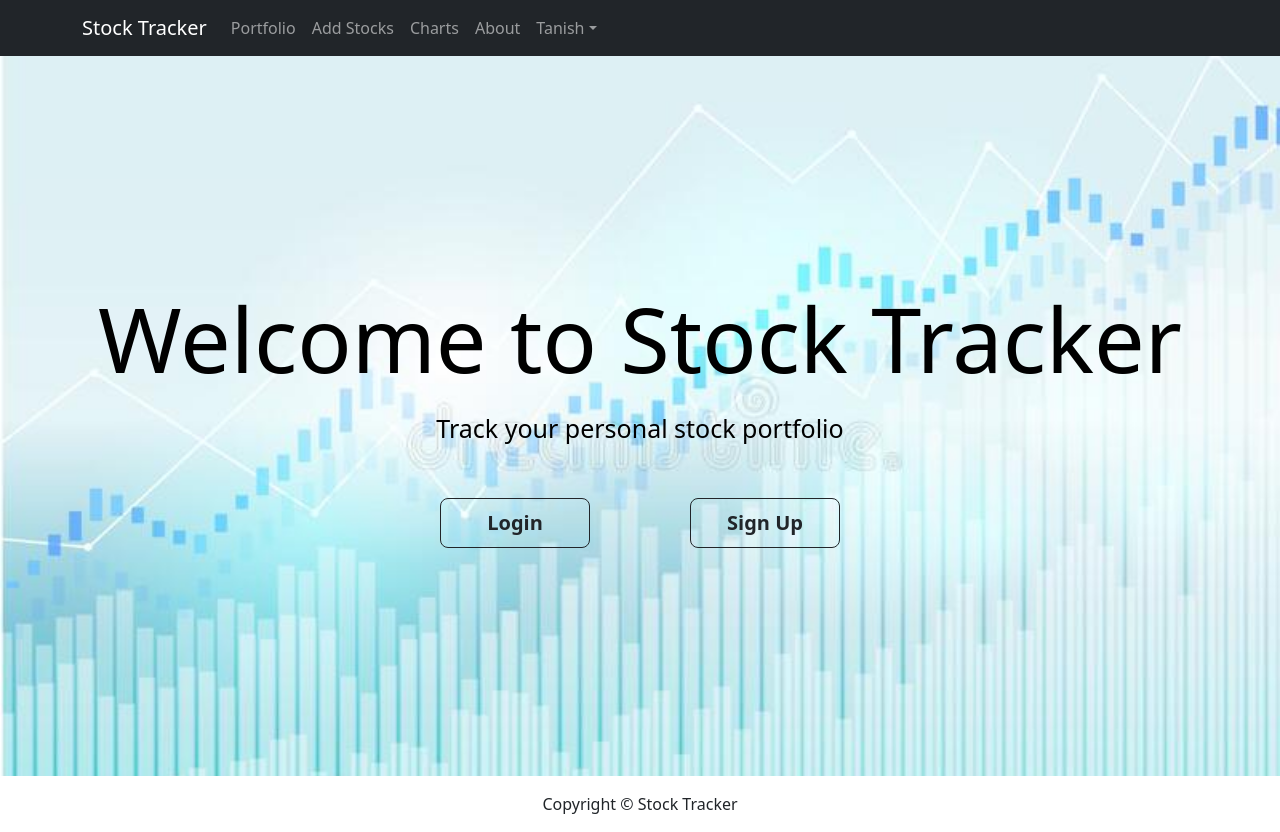
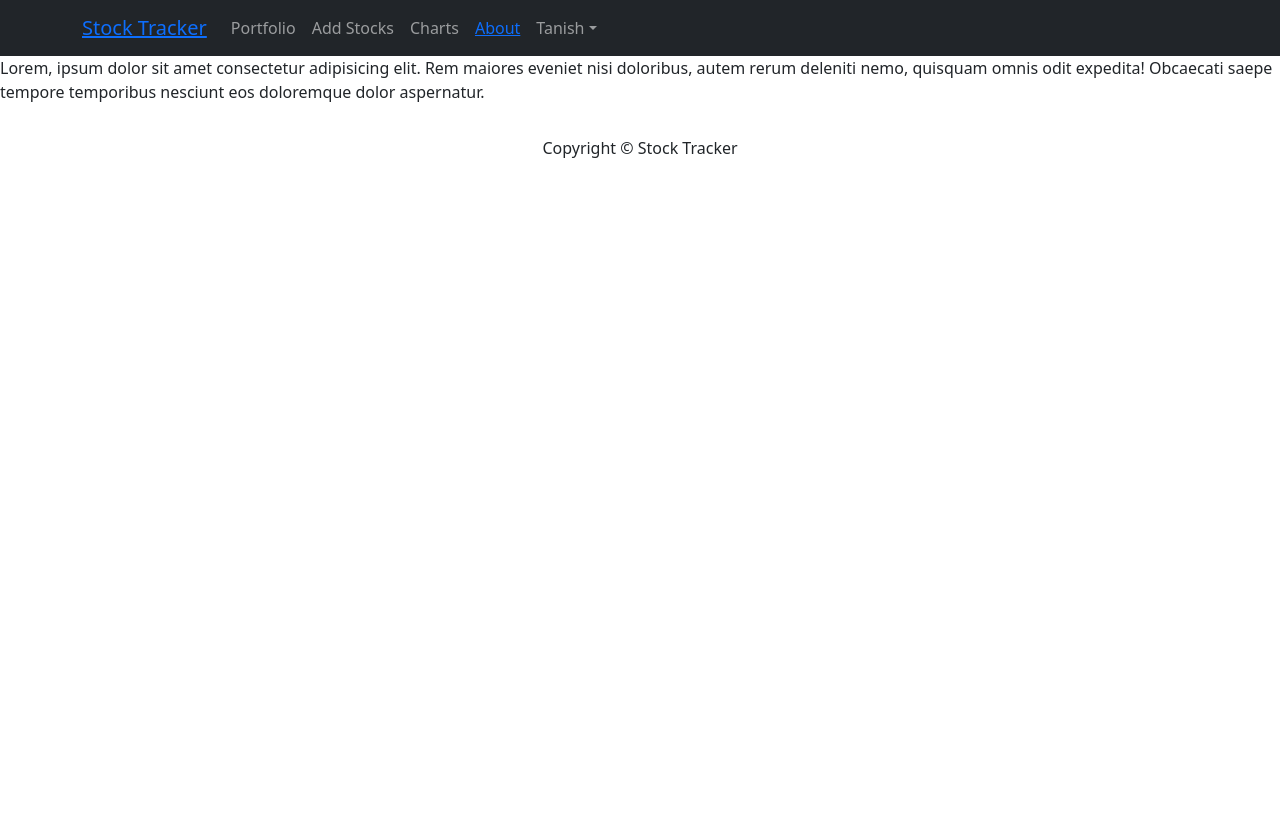
Before and after one commit to tanish522/StockTracker, a React (Create React App) app in the folder frontend/: page /about in a window 1280 px wide. After the commit the page ends 800 px from the top, so only its background shows below. Built offline with nearby package versions, Linux system fonts and the light colour scheme.

Commit message:
react routes added for home and about v1

```diff
--- a/frontend/package.json
+++ b/frontend/package.json
@@ -10,6 +10,7 @@
     "react": "^18.2.0",
     "react-bootstrap": "^2.7.4",
     "react-dom": "^18.2.0",
+    "react-router-dom": "^6.11.2",
     "react-scripts": "5.0.1",
     "web-vitals": "^2.1.4"
   },
--- a/frontend/src/components/Header.js
+++ b/frontend/src/components/Header.js
@@ -1,18 +1,23 @@
 import React from "react";
+import { Link } from "react-router-dom";
 import { Container, Nav, Navbar, NavDropdown } from "react-bootstrap";
 
 const Header = () => {
     return (
         <Navbar bg="dark" expand="md" variant="dark">
             <Container>
-                <Navbar.Brand href="#home">Stock Tracker</Navbar.Brand>
+                <Navbar.Brand>
+                    <Link to="/"> Stock Tracker</Link>
+                </Navbar.Brand>
                 <Navbar.Toggle aria-controls="basic-navbar-nav" />
                 <Navbar.Collapse id="basic-navbar-nav">
                     <Nav className="me-auto">
                         <Nav.Link href="#home">Portfolio</Nav.Link>
                         <Nav.Link href="#link">Add Stocks</Nav.Link>
                         <Nav.Link href="#link">Charts</Nav.Link>
-                        <Nav.Link href="#link">About</Nav.Link>
+                        <Nav.Link>
+                            <Link to="/about">About</Link>
+                        </Nav.Link>
                         <NavDropdown title="Tanish" id="basic-nav-dropdown">
                             <NavDropdown.Item href="#action/3.1">
                                 MyProfile
--- a/frontend/src/index.js
+++ b/frontend/src/index.js
@@ -1,11 +1,13 @@
 import React from "react";
 import ReactDOM from "react-dom/client";
+import { BrowserRouter, Routes, Route } from "react-router-dom";
 import "./index.css";
 import App from "./App";
 import reportWebVitals from "./reportWebVitals";
 import Header from "./components/Header";
 import Footer from "./components/Footer";
 import LandingPage from "./pages/LandingPage";
+import About from "./pages/About";
 
 // for react bootstrap
 // import "../node_modules/react-bootstrap/dist/react-bootstrap";
@@ -14,9 +16,15 @@ import "../node_modules/bootstrap/dist/css/bootstrap.css";
 const root = ReactDOM.createRoot(document.getElementById("root"));
 root.render(
     <React.StrictMode>
-        <Header></Header>
         {/* <App /> */}
-        <LandingPage></LandingPage>
+        {/* <LandingPage></LandingPage> */}
+        <BrowserRouter>
+            <Header></Header>
+            <Routes>
+                <Route path="/" element={<LandingPage />} />
+                <Route path="/about" element={<About />} />
+            </Routes>
+        </BrowserRouter>
         <Footer></Footer>
     </React.StrictMode>
 );
--- /dev/null
+++ b/frontend/src/pages/About.js
@@ -0,0 +1,16 @@
+import React from "react";
+
+const About = () => {
+    return (
+        <div className="About">
+            <p>
+                Lorem, ipsum dolor sit amet consectetur adipisicing elit. Rem
+                maiores eveniet nisi doloribus, autem rerum deleniti nemo,
+                quisquam omnis odit expedita! Obcaecati saepe tempore temporibus
+                nesciunt eos doloremque dolor aspernatur.
+            </p>
+        </div>
+    );
+};
+
+export default About;
--- a/frontend/src/pages/LandingPage.css
+++ b/frontend/src/pages/LandingPage.css
@@ -42,3 +42,19 @@
         padding-top: 10px;
     }
 }
+
+@media only screen and (max-width: 415px) {
+    .main {
+        width: 100%;
+    }
+    .title {
+        font-size: 28px;
+    }
+    .subtitle {
+        font-size: 20px;
+        padding-top: 5px;
+    }
+    .landingButton {
+        margin: 0px 20px;
+    }
+}
--- a/frontend/src/pages/LandingPage.js
+++ b/frontend/src/pages/LandingPage.js
@@ -1,5 +1,5 @@
 import React from "react";
-import { Container, Row, Col, Button } from "react-bootstrap";
+import { Container, Row, Button } from "react-bootstrap";
 import "./LandingPage.css";
 
 const LandingPage = () => {
```
Also changed, not shown: 1 other file (tests, documents, lock files or other folders).
